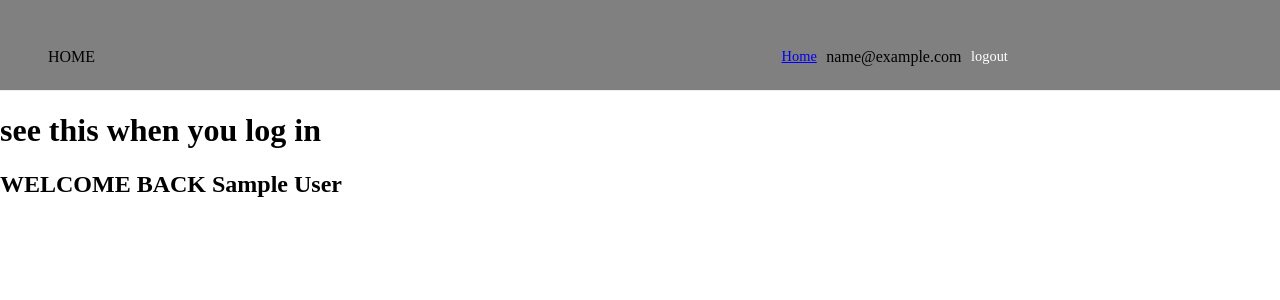
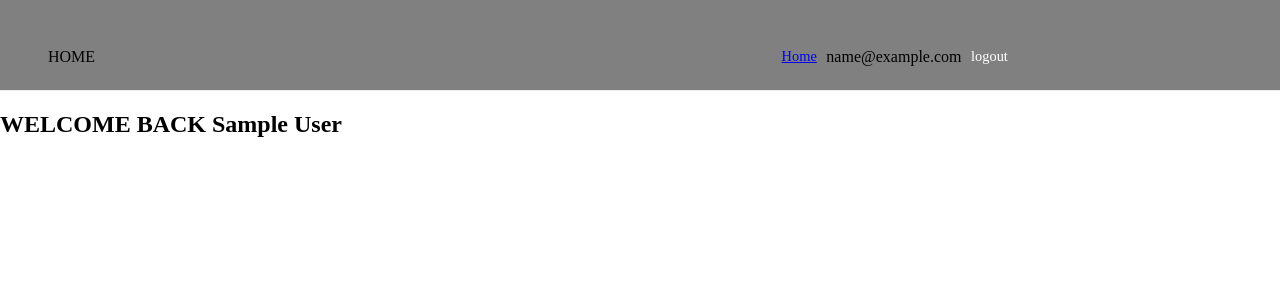
Before and after one commit to bimbo-ade/MERN, a React (Create React App) app in the folder frontend/frontend/: page / in a window 1280 px wide. Shown: the top 300 px of the page. Built offline with nearby package versions, Linux system fonts and the light colour scheme; sample sign-in values are in the browser's storage.

Commit message:
protecting routes

```diff
--- a/frontend/frontend/src/components/Home.jsx
+++ b/frontend/frontend/src/components/Home.jsx
@@ -9,9 +9,6 @@ const Home = () => {
 
   return (
     <div>
-      <h1>
-        <strong>see this when you log in</strong>{" "}
-      </h1>
       <h2> WELCOME BACK {auth.name}</h2>
     </div>
   );
```
